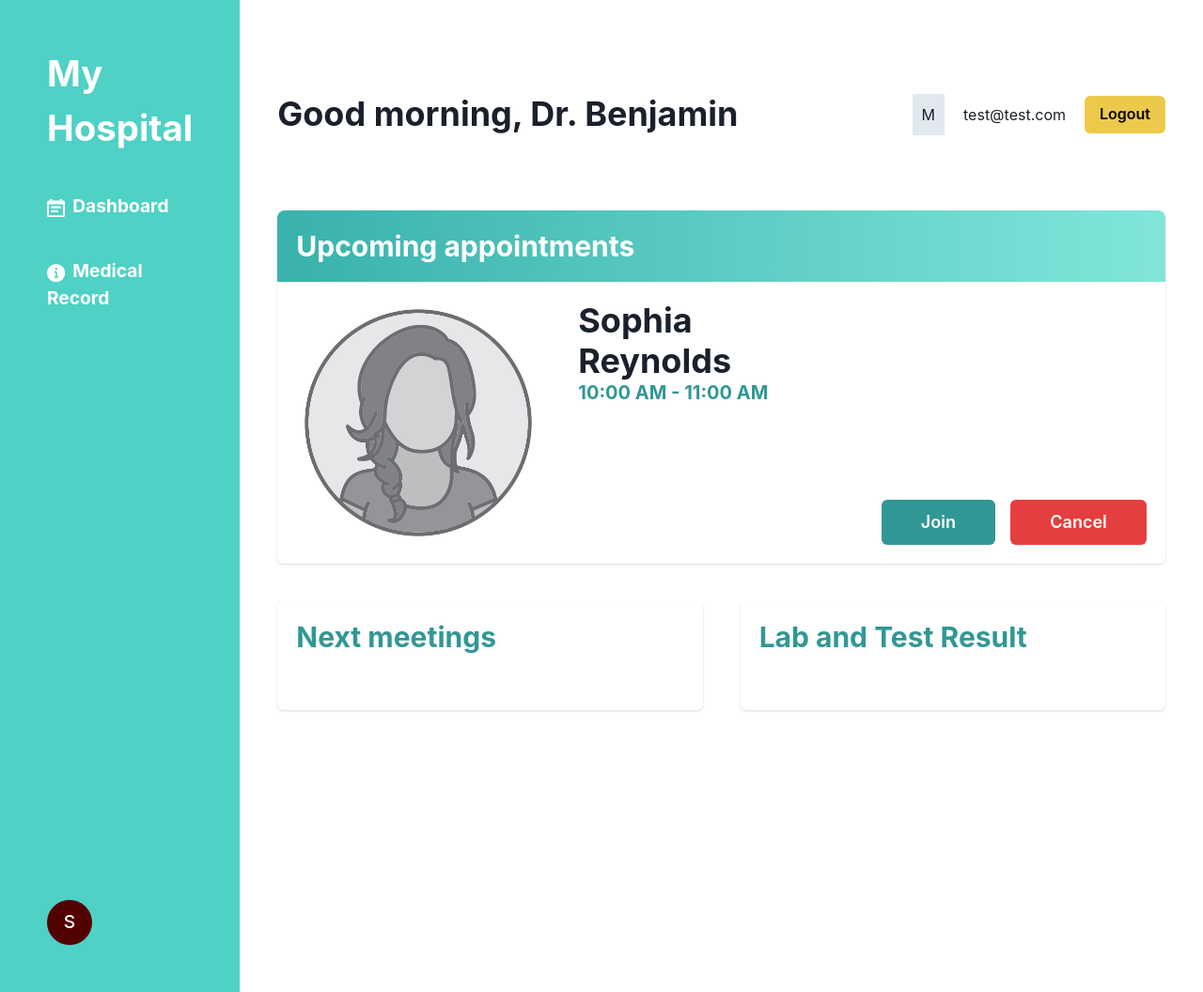
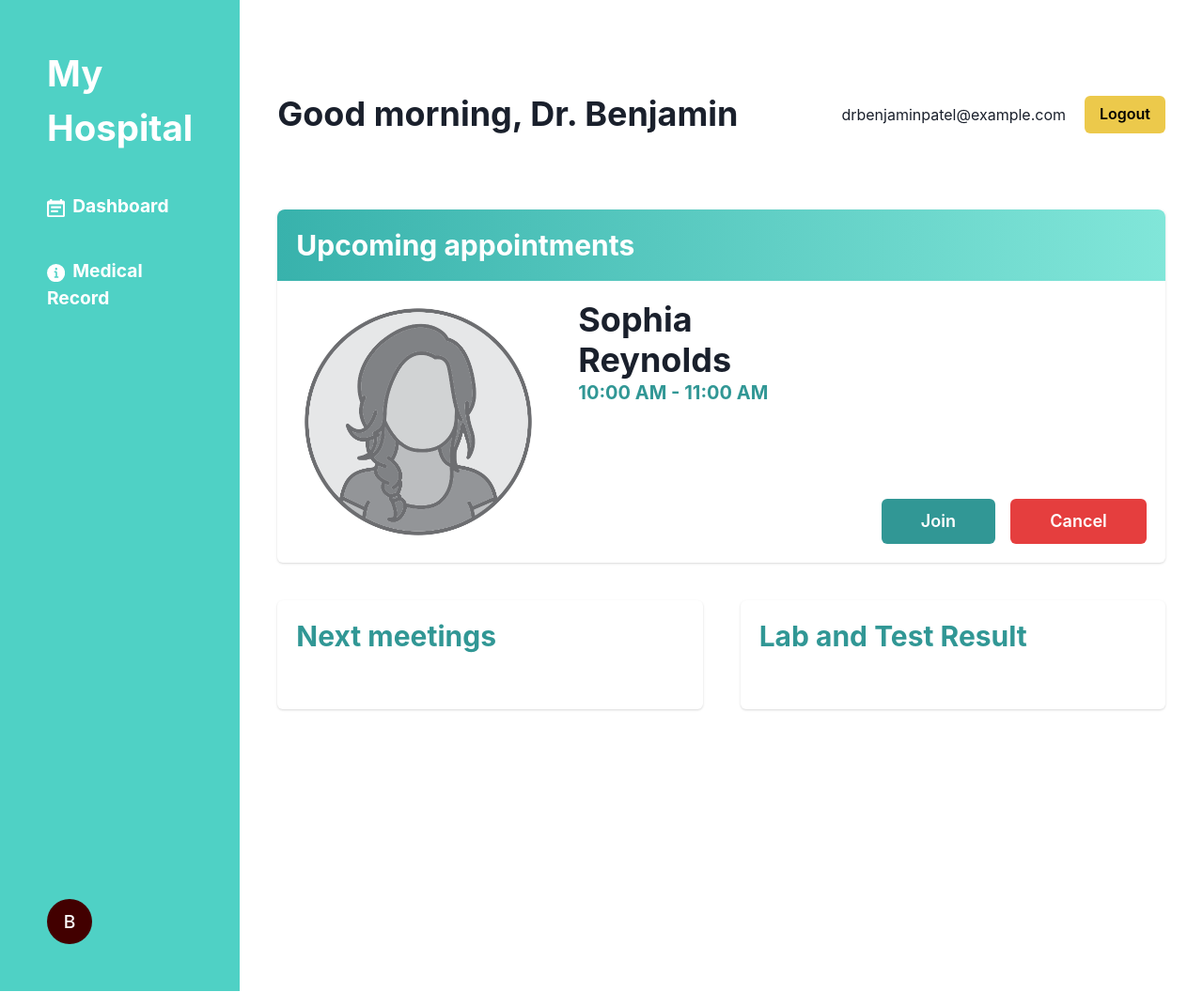
Before and after one commit to sorawat38/CLCM3506-Final-Exam, a React (Vite) app: page / in a window 1280 px wide. Shown: the whole page at 94% size. Built offline with nearby package versions, Linux system fonts and the light colour scheme.

Commit message:
refactor: change name 2

```diff
--- a/src/components/Header.tsx
+++ b/src/components/Header.tsx
@@ -1,12 +1,4 @@
-import {
-  Box,
-  Button,
-  Flex,
-  Heading,
-  HStack,
-  Spacer,
-  Text,
-} from "@chakra-ui/react";
+import { Button, Flex, Heading, HStack, Spacer, Text } from "@chakra-ui/react";
 
 function Header() {
   return (
@@ -14,10 +6,7 @@ function Header() {
       <Heading as={"h1"}>Good morning, Dr. Benjamin</Heading>
       <Spacer />
       <HStack spacing={"20px"}>
-        <Box bg={"gray.200"} p={"10px"}>
-          M
-        </Box>
-        <Text>test@test.com</Text>
+        <Text>drbenjaminpatel@example.com</Text>
         <Button colorScheme={"yellow"}>Logout</Button>
       </HStack>
     </Flex>
--- a/src/components/Sidebar.tsx
+++ b/src/components/Sidebar.tsx
@@ -46,7 +46,7 @@ function Sidebar() {
           </NavLink>
         </ListItem>
       </List>
-      <Avatar size={"md"} name={"S"} />
+      <Avatar size={"md"} name={"B"} />
     </Flex>
   );
 }
```
